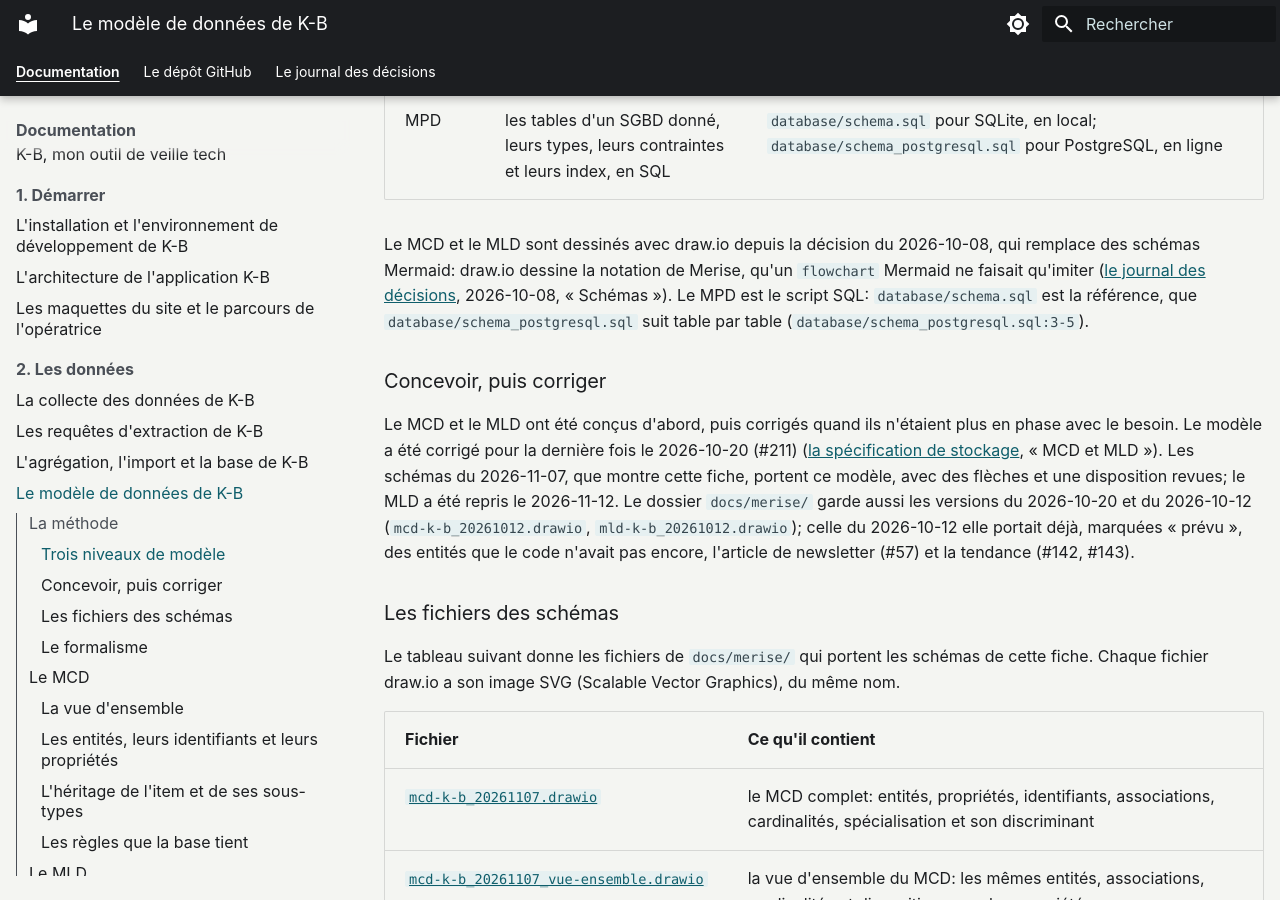
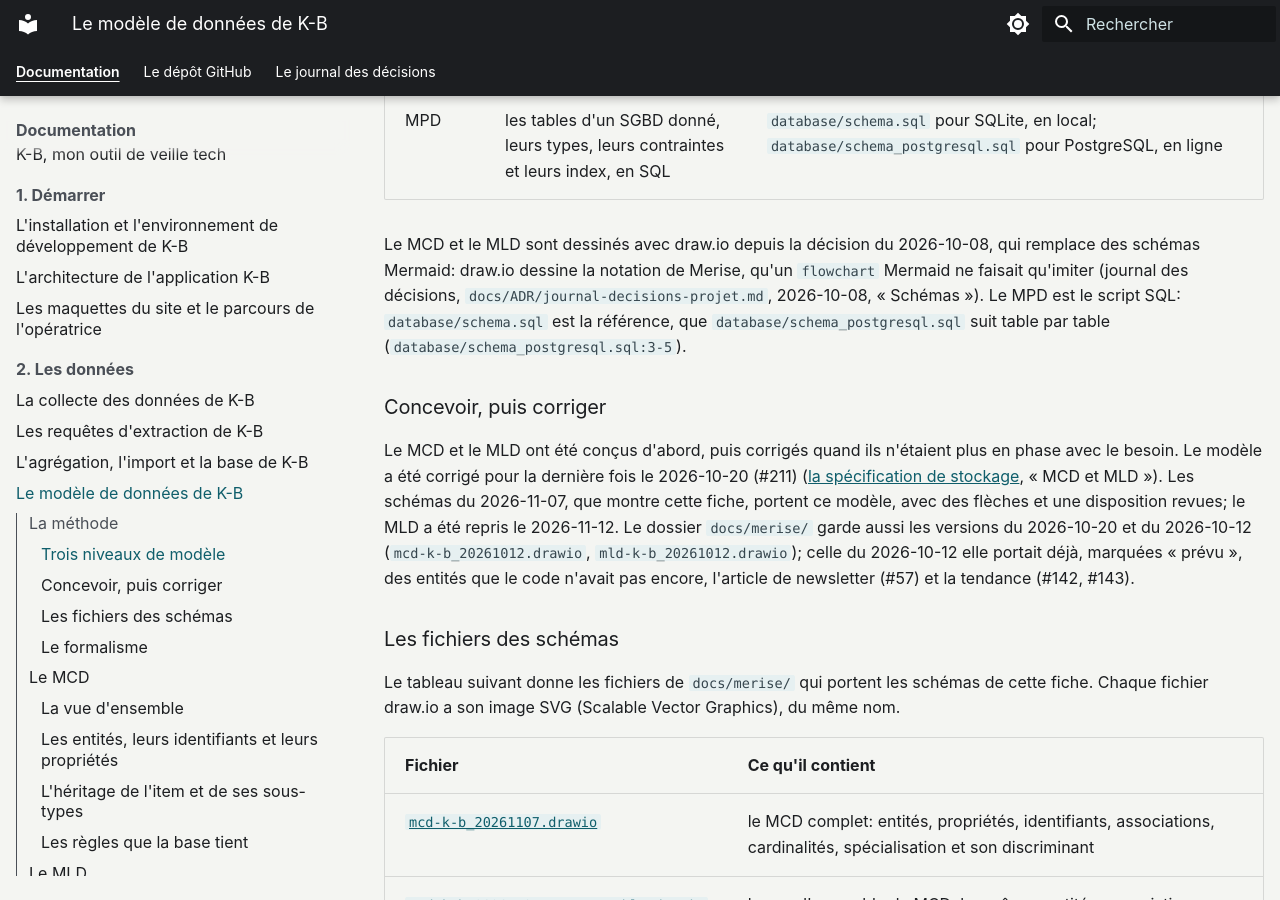
Before and after one commit to SabineLaurent/K-B, an MkDocs documentation site: the page built from documentation/modele-de-donnees.md, in a window 1280 px wide and 900 px high, scrolled down 1030 px. Built offline with MkDocs 1.6.1 and Material for MkDocs 9.7.7, drawn with Linux system fonts in a browser that asks for light colours; plug-ins that fetch from the network failed and are left out.

Commit message:
docs: shorten the alternative text of the full MCD under 100 characters, and drop three links adjacent to a link to the same address in the data model and personal data sheets (WAVE, issue 685)

```diff
--- a/documentation/modele-de-donnees.md
+++ b/documentation/modele-de-donnees.md
@@ -26,9 +26,8 @@ et le fichier qui le porte dans K-B.
 | MPD | les tables d'un SGBD donné, leurs types, leurs contraintes et leurs index, en SQL | `database/schema.sql` pour SQLite, en local; `database/schema_postgresql.sql` pour PostgreSQL, en ligne |
 
 Le MCD et le MLD sont dessinés avec draw.io depuis la décision du 2026-10-08, qui remplace des schémas Mermaid:
-draw.io dessine la notation de Merise, qu'un `flowchart` Mermaid ne faisait qu'imiter
-([le journal des décisions](https://github.com/SabineLaurent/K-B/blob/main/docs/ADR/journal-decisions-projet.md),
-2026-10-08, « Schémas »). Le MPD est le script SQL: `database/schema.sql` est la référence, que
+draw.io dessine la notation de Merise, qu'un `flowchart` Mermaid ne faisait qu'imiter (journal des décisions,
+`docs/ADR/journal-decisions-projet.md`, 2026-10-08, « Schémas »). Le MPD est le script SQL: `database/schema.sql` est la référence, que
 `database/schema_postgresql.sql` suit table par table (`database/schema_postgresql.sql:3-5`).
 
 ### Concevoir, puis corriger
```
Also changed, not shown: other parts of documentation/modele-de-donnees.md (+1 -1 lines), documentation/donnees-personnelles.md (+2 -2 lines).
